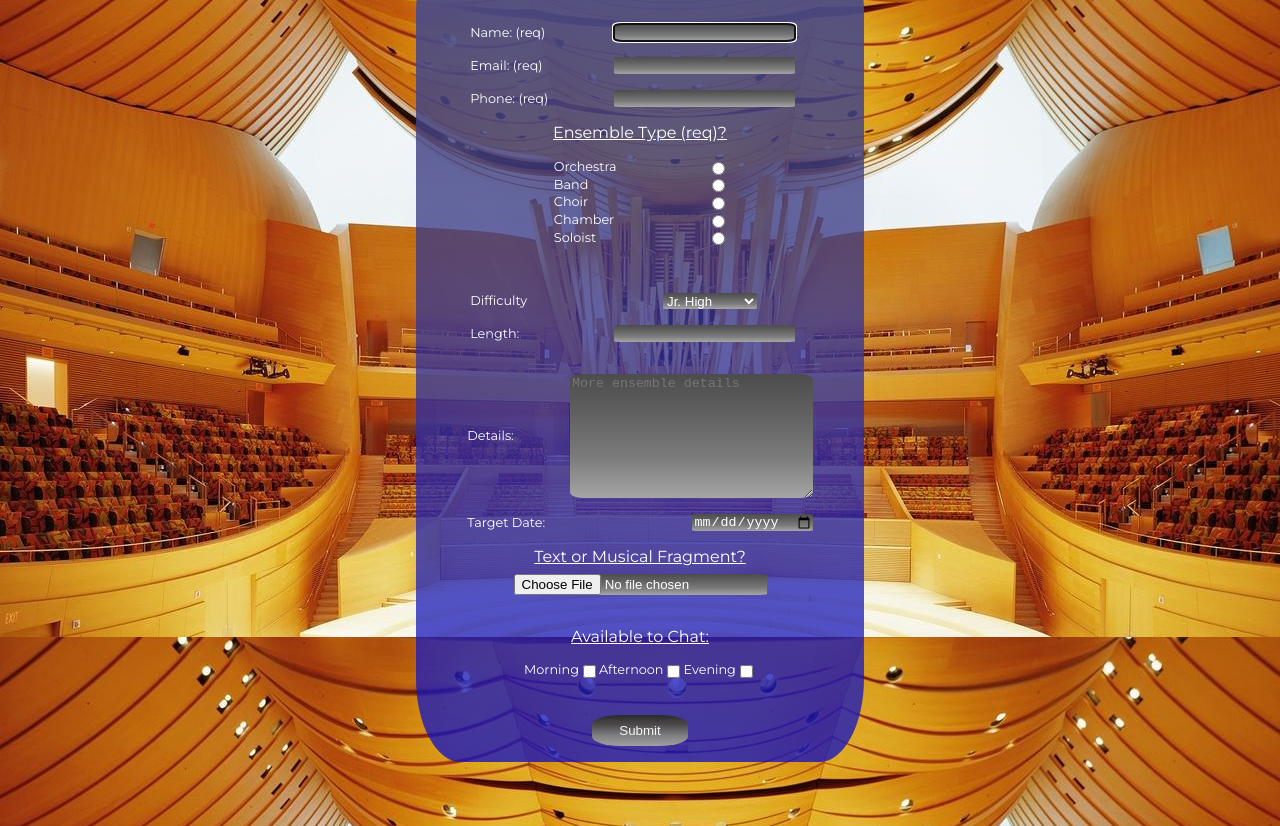
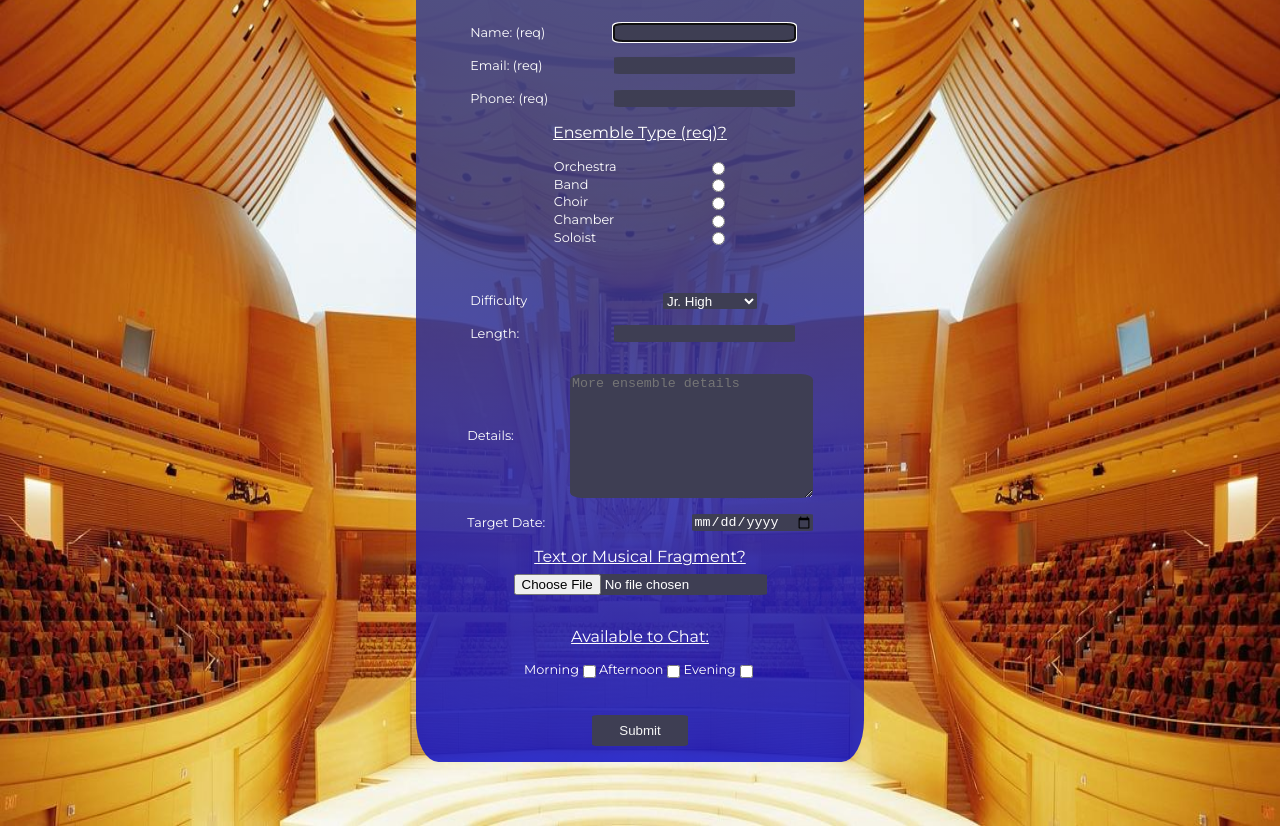
Before and after one commit to davidthecomposer/Commision-Form, a plain HTML site: page index.html in a window 1280 px wide. Shown: the part 135-961 px from the top of the page. Drawn offline with Linux system fonts and the light colour scheme.

Commit message:
updated code

```diff
--- a/index.js
+++ b/index.js
@@ -1,23 +1,11 @@
 /* jshint esversion: 6 */
 
-const inputs = document.querySelectorAll('.required');
+
+const focusOnNameInput = () => {
+    // Make sure name is first input since it is required
     const name = document.getElementById('name');
-const radios = document.querySelectorAll('input[type="radio"]');
-const form = document.querySelector('.form');
-
-// Make sure name is first input since it is required
     name.focus();
-
-
-// disallow ENTER key to submit form unless on submit button
-window.addEventListener('keydown', function(e) {
-    if (e.keyIdentifier == 'U+000A' || e.keyIdentifier == 'Enter' || e.keyCode == 13) {
-        if (e.target.nodeName == 'INPUT' && e.target.type !== 'submit') {
-            e.preventDefault();
-            return false;
-        }
-    }
-}, true);
+};
 
 // Action taken when navigating between elements
 const blurActions = (event) => {
@@ -65,7 +53,14 @@ const radioFocus = (event) => {
     validateId.innerHTML = event.target.validationMessage;
 };
 
+
+const addEventListeners = () => {
+
+    const inputs = document.querySelectorAll('.required');
+    const radios = document.querySelectorAll('input[type="radio"]');
+
     // Event Listeners for required text inputs
+
     inputs.forEach((input) => {
         input.addEventListener('blur', blurActions);
         input.addEventListener('focus', focusAction);
@@ -80,13 +75,27 @@ radios.forEach((radio) => {
         radio.addEventListener('focus', radioFocus);
     });
 
+    // disallow ENTER key to submit form unless on submit button
+
+    window.addEventListener('keydown', function (e) {
+        if (e.keyIdentifier == 'U+000A' || e.keyIdentifier == 'Enter' || e.keyCode == 13) {
+            if (e.target.nodeName == 'INPUT' && e.target.type !== 'submit') {
+                e.preventDefault();
+                return false;
+            }
+        }
+    }, true);
+
+};
 
 
-
+// Active Functions
+focusOnNameInput();
+addEventListeners();
 
 //For Future updates:
 
 // link to email with PHP script.
-        // Will need to leearn some PHP for this
+// Will need to learn some PHP for this
 // see if possible to pull into JS file or how those interact.
 // Learn mechanics of this. Will I need to set up a server with Node JS?
--- a/styles.css
+++ b/styles.css
@@ -1,84 +1,7 @@
-html,
-body,
-div,
-span,
-applet,
-object,
-iframe,
-h1,
-h2,
-h3,
-h4,
-h5,
-h6,
-p,
-blockquote,
-pre,
-a,
-abbr,
-acronym,
-address,
-big,
-cite,
-code,
-del,
-dfn,
-em,
-img,
-ins,
-kbd,
-q,
-s,
-samp,
-small,
-strike,
-strong,
-sub,
-sup,
-tt,
-var,
-b,
-u,
-i,
-center,
-dl,
-dt,
-dd,
-ol,
-ul,
-li,
-fieldset,
-form,
-label,
-legend,
-table,
-caption,
-tbody,
-tfoot,
-thead,
-tr,
-th,
-td,
-article,
-aside,
-canvas,
-details,
-embed,
-figure,
-figcaption,
-footer,
-header,
-hgroup,
-menu,
-nav,
-output,
-ruby,
-section,
-summary,
-time,
-mark,
-audio,
-video {
+html,body,div,span,applet,object,iframe,h1,h2,h3,h4,h5,h6,p,blockquote,pre,a,abbr,acronym,address,big,cite,
+code,del,dfn,em,img,ins,kbd,q,s,samp,small,strike,strong,sub,sup,tt,var,b,u,i,center,dl,dt,dd,ol,ul,li,fieldset,
+form,label,legend,table,caption,tbody,tfoot,thead,tr,th,td,article,aside,canvas,details,embed,figure,figcaption,
+footer,header,hgroup,menu,nav,output,ruby,section,summary,time,mark,audio,video {
     margin: 0;
     padding: 0;
     border: 0;
@@ -89,7 +12,8 @@ video {
 
 body {
     background-image: url('images/background.jpg');
-
+    background-size: 100%;
+    background-repeat: no-repeat;
 }
 
 h1 {
@@ -117,11 +41,18 @@ input,
 textarea,
 select,
 option {
-    background-image: linear-gradient(rgba(53, 53, 53, 0.692), rgba(88, 88, 88, 0.76), rgba(121, 121, 121, 0.76), rgba(177, 177, 177, 0.76));
+    background-color: rgb(62, 62, 83);
     border: none;
     color: white;
-    background-color: grey;
+
     border-radius: 5%;
+
+}
+
+input:hover,
+textarea:hover,
+select:hover {
+    background-color: rgb(76, 76, 88);
 
 }
 
@@ -138,8 +69,8 @@ p {
     width: 40%;
     min-width: 350px;
     padding: 1rem 2rem;
-    background-image: linear-gradient(rgb(81, 81, 134), rgba(58, 58, 131, 0.76), rgba(42, 42, 175, 0.76), rgba(15, 15, 196, 0.76));
-    border-radius: 10%;
+    background-image: linear-gradient(rgb(81, 81, 134), rgba(58, 58, 131, 0.87), rgba(42, 42, 175, 0.863), rgba(15, 15, 196, 0.856));
+    border-radius: 5%;
     display: flex;
     flex-direction: column;
     align-content: space-between;
@@ -159,8 +90,8 @@ p {
 .submit {
     width: 25%;
     margin: 1rem auto 0;
-    background-image: linear-gradient(rgb(43, 42, 42), rgb(78, 76, 76), rgb(128, 128, 131), rgb(160, 160, 160));
-    border-radius: 30%;
+    background-image: linear-gradient(to right black, blue);
+    border-radius: 6%;
     border: none;
     padding: .5rem;
     color: whitesmoke;
@@ -265,23 +196,24 @@ p {
 
 }
 
-input:hover,
-textarea:hover,
-select:hover {
-    background-image: linear-gradient(rgb(43, 42, 42), rgb(78, 76, 76), rgb(128, 128, 131), rgb(160, 160, 160));
 
-}
 
 @media only screen and (min-width: 1300px) {
     .column-big {
         max-width: 48%;
     }
+
+
 }
 
 @media only screen and (max-width: 1299px) {
     .form {
         max-width: 30%;
     }
+
+    body {
+        background-size: 100% 100%;
+    }
 }
 /* .file {
     margin-bottom: 2rem;
```
Also changed, not shown: index.html (+11 -11 lines). Lines whose indentation alone changed are shown as unchanged.
